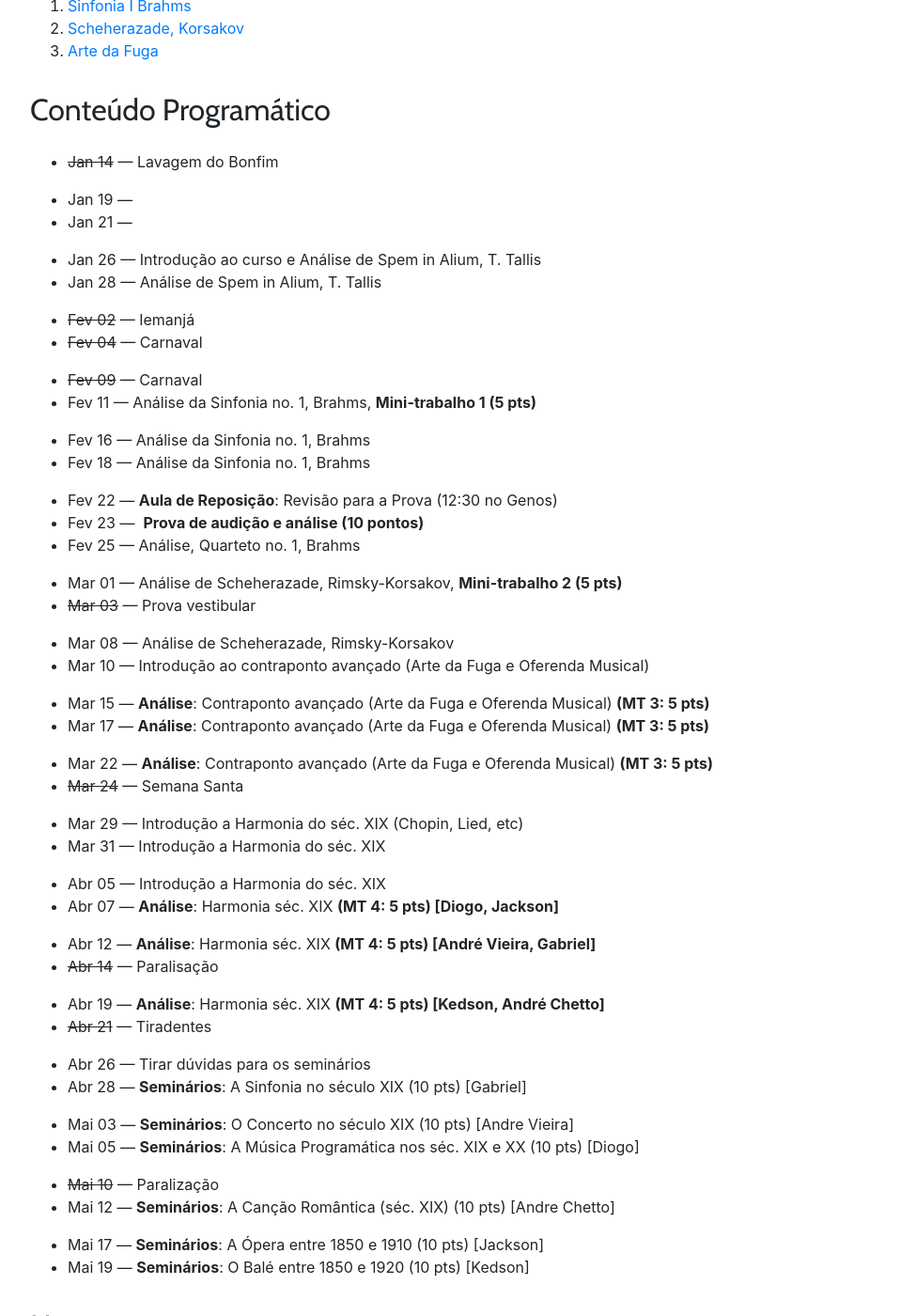
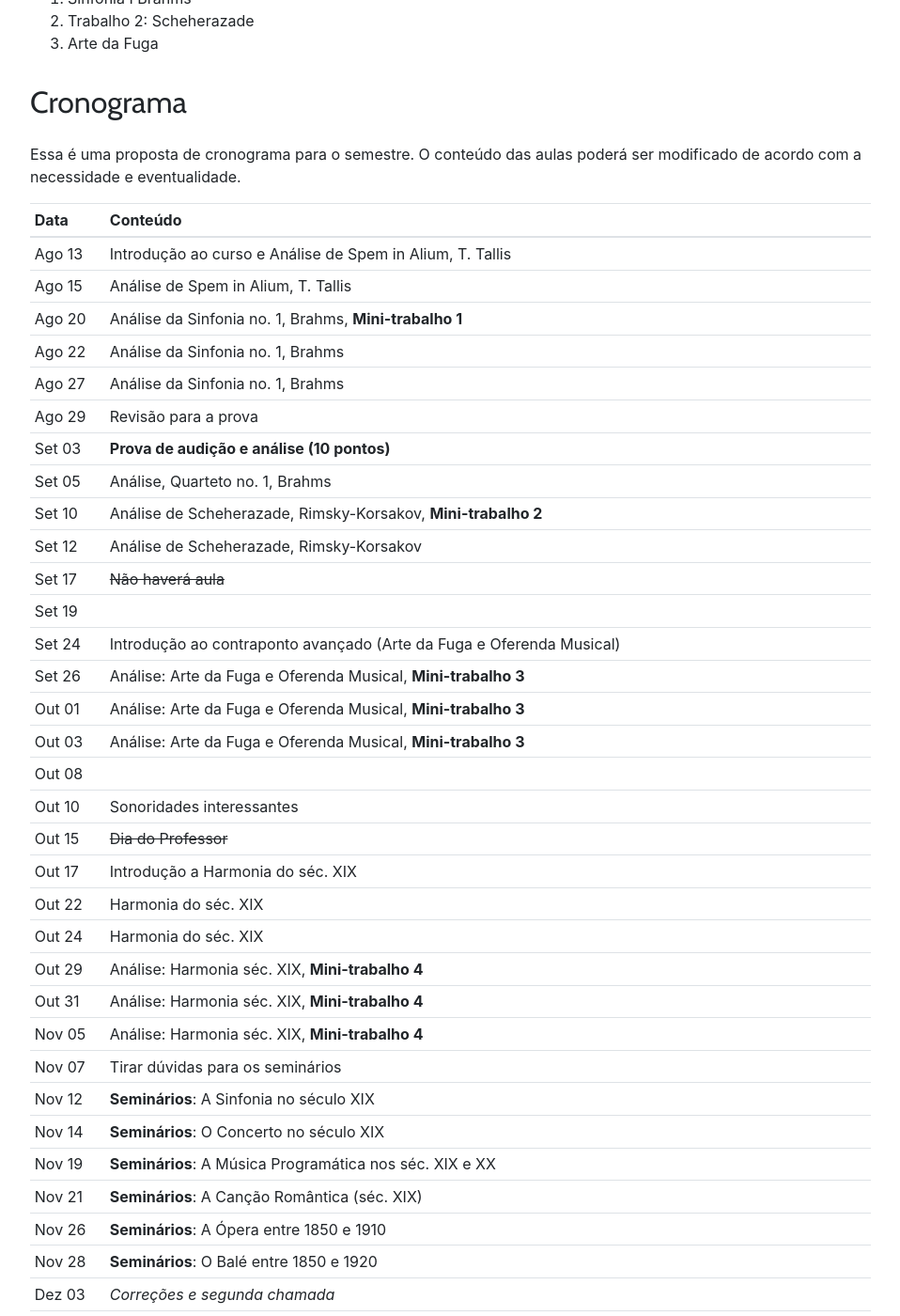
Before and after one commit to kroger/genosmus, a Jekyll site: the page built from _pedro/2019.2/musa76.md, in a window 1280 px wide and 1400 px high, scrolled down 1231 px. Shown: the whole window at 94% size, without its empty margins (68-1026 px from the left). Built offline with Jekyll 4.4.1, drawn with Linux system fonts in a browser that asks for light colours; some of the changed text lies outside the part shown.

Commit message:
Cronograma inicial para LEM 8

```diff
--- a/_pedro/2019.2/musa76.md
+++ b/_pedro/2019.2/musa76.md
@@ -5,97 +5,107 @@ layout: disciplina
 
 ## Ementa
 
-Estudo das técnicas contrapontísticas e harmônicas complexas e das grandes formas da música sinfônica e sinfônico-coral.
+Estudo das técnicas contrapontísticas e harmônicas complexas e das
+grandes formas da música sinfônica e sinfônico-coral.
 
 ## Objetivos
 
-Diferentemente dos LEMs anteriores, onde os assuntos como forma e contraponto tendem a ser vistos como itens primários e os exemplos musicais subordinados à eles, nessa disciplina os exemplos musicais são primários e os assuntos subordinados a eles. Ou seja, em cada composição serão identificado e estudados elementos musicais como: forma, harmonia, orquestração (incluindo aspectos vocais), construção melódica, contraponto, e texto.
+Diferentemente dos LEMs anteriores, onde os assuntos como forma e
+contraponto tendem a ser vistos como itens primários e os exemplos
+musicais subordinados à eles, nessa disciplina os exemplos musicais são
+primários e os assuntos subordinados a eles. Ou seja, em cada composição
+serão identificado e estudados elementos musicais como: forma, harmonia,
+orquestração (incluindo aspectos vocais), construção melódica,
+contraponto, e texto.
 
 ## Avaliação
 
-A avaliação final será a média ponderada de 4 notas:
+A avaliação final será soma de 4 notas:
 
-  * 2 mini-trabalhos (10 pontos no total), peso 3
-  * 2 mini-trabalhos (10 pontos no total), peso 3
-  * 1 prova de audição e análise (10 pontos), peso 2
-  * 1 seminário oral com a apresentação de um tópico (10 pontos), peso 2
+  * 4 mini-trabalhos: 5 pontos
+  * 1 prova de audição e análise: 2.5 pontos
+  * 1 seminário oral: 2.5 pontos
 
-<div>
-  <p>
-    Os trabalhos só serão aceitos entregues rigorosamente no prazo, no início de aula do dia marcado para entrega. Eu não aceito trabalhos por e-mail. O aluno que faltar no dia da entrega de um trabalho poderá entregá-lo na aula seguinte se justificar a falta com atestado médico assinado e com número do Conselho Regional de Medicina. Crie o hábito de fazer backup dos seus trabalhos e projetos. Não será aceita a perda de dados como desculpa para dilatar o prazo de entrega.<br /> Se você acha que eu cometi algum erro na pontuação de algum trabalho, você tem uma semana contando a partir da data de entrega do trabalho para me procurar; depois disso a nota não será modificada
-  </p>
-</div>
+Os trabalhos só serão aceitos entregues rigorosamente no prazo, no
+início de aula do dia marcado para entrega. Eu não aceito trabalhos por
+e-mail. O aluno que faltar no dia da entrega de um trabalho poderá
+entregá-lo na aula seguinte se justificar a falta com atestado médico
+assinado e com número do Conselho Regional de Medicina. Crie o hábito de
+fazer backup dos seus trabalhos e projetos. Não será aceita a perda de
+dados como desculpa para dilatar o prazo de entrega.
+
+Se você acha que eu cometi algum erro na pontuação de algum trabalho,
+você tem uma semana contando a partir da data de entrega do trabalho
+para me procurar; depois disso a nota não será modificada.
 
 ## Materiais
 
-  * [Gravações](http://genosmus.com/aulas/LEM%208%20Audio.zip)
-  * [Partituras](http://genosmus.com/aulas/LEM%208%20Partituras.zip)
-  * [Gravações para a prova de audição](http://genosmus.com/aulas/Prova%20de%20Audicao.zip)
-  * [Apostila Fuga](http://genosmus.com/aulas/Fuga.pdf)
+  * [Gravações][1]
+  * [Partituras][2]
+  * [Gravações para a prova de audição][3]
+  * [Apostila Fuga][4]
 
 ## Trabalhos
 
-  1. <a title="Sinfonia 1 Brahms" href="http://genosmus.com/ensino/musa76-literatura-e-estruturacao-musical-viii/sinfonia-1-brahms/" target="_blank">Sinfonia I Brahms</a>
-  2. [Scheherazade, Korsakov](http://genosmus.com/ensino/musa76-literatura-e-estruturacao-musical-viii/trabalho-scheherazade/ "Trabalho 2: Scheherazade")
-  3. [Arte da Fuga](http://genosmus.com/ensino/musa76-literatura-e-estruturacao-musical-viii/arte-da-fuga/)
+  1. Sinfonia I Brahms
+  2. Trabalho 2: Scheherazade
+  3. Arte da Fuga
 
-## Conteúdo Programático
 
-  * <span style="text-decoration: line-through;">Jan 14</span> &#8212; Lavagem do Bonfim
+## Cronograma
 
-  * Jan 19 &#8212;
-  * Jan 21 &#8212;
+Essa é uma proposta de cronograma para o semestre. O conteúdo das aulas
+poderá ser modificado de acordo com a necessidade e eventualidade.
 
-  * Jan 26 &#8212; Introdução ao curso e Análise de Spem in Alium, T. Tallis
-  * Jan 28 &#8212; Análise de Spem in Alium, T. Tallis
+Data   | Conteúdo
+ ------| ---
+Ago 13 | Introdução ao curso e Análise de Spem in Alium, T. Tallis
+Ago 15 | Análise de Spem in Alium, T. Tallis
+Ago 20 | Análise da Sinfonia no. 1, Brahms, **Mini-trabalho 1**
+Ago 22 | Análise da Sinfonia no. 1, Brahms
+Ago 27 | Análise da Sinfonia no. 1, Brahms
+Ago 29 | Revisão para a prova
+Set 03 | **Prova de audição e análise (10 pontos)**
+Set 05 | Análise, Quarteto no. 1, Brahms
+Set 10 | Análise de Scheherazade, Rimsky-Korsakov, **Mini-trabalho 2**
+Set 12 | Análise de Scheherazade, Rimsky-Korsakov
+Set 17 | <del>Não haverá aula</del>
+Set 19 |
+Set 24 | Introdução ao contraponto avançado (Arte da Fuga e Oferenda Musical)
+Set 26 | Análise: Arte da Fuga e Oferenda Musical,  **Mini-trabalho 3**
+Out 01 | Análise: Arte da Fuga e Oferenda Musical,  **Mini-trabalho 3**
+Out 03 | Análise: Arte da Fuga e Oferenda Musical,  **Mini-trabalho 3**
+Out 08 |
+Out 10 | Sonoridades interessantes
+Out 15 | <del>Dia do Professor</del>
+Out 17 | Introdução a Harmonia do séc. XIX
+Out 22 | Harmonia do séc. XIX
+Out 24 | Harmonia do séc. XIX
+Out 29 | Análise: Harmonia séc. XIX, **Mini-trabalho 4**
+Out 31 | Análise: Harmonia séc. XIX, **Mini-trabalho 4**
+Nov 05 | Análise: Harmonia séc. XIX, **Mini-trabalho 4**
+Nov 07 | Tirar dúvidas para os seminários
+Nov 12 | **Seminários**: A Sinfonia no século XIX
+Nov 14 | **Seminários**: O Concerto no século XIX
+Nov 19 | **Seminários**: A Música Programática nos séc. XIX e XX
+Nov 21 | **Seminários**: A Canção Romântica (séc. XIX)
+Nov 26 | **Seminários**: A Ópera entre 1850 e 1910
+Nov 28 | **Seminários**: O Balé entre 1850 e 1920
+Dez 03 | *Correções e segunda chamada*
+Dez 05 | *Correções e segunda chamada*
+{: .table .table-sm .table-cronograma}
 
-  * <del>Fev 02</del> &#8212; Iemanjá
-  * <del>Fev 04</del> &#8212; Carnaval
-
-  * <del>Fev 09</del> &#8212; Carnaval
-  * Fev 11 &#8212; Análise da Sinfonia no. 1, Brahms, **Mini-trabalho 1 (5 pts)**
-
-  * Fev 16 &#8212; Análise da Sinfonia no. 1, Brahms
-  * Fev 18 &#8212; Análise da Sinfonia no. 1, Brahms
-
-  * Fev 22 &#8212; **Aula de Reposição**: Revisão para a Prova (12:30 no Genos)
-  * Fev 23 &#8212;  **Prova de audição e análise (10 pontos)**
-  * Fev 25 &#8212; Análise, Quarteto no. 1, Brahms
-
-  * Mar 01 &#8212; Análise de Scheherazade, Rimsky-Korsakov, **Mini-trabalho 2 (5 pts)**
-  * <del>Mar 03</del> &#8212; Prova vestibular
-
-  * Mar 08 &#8212; Análise de Scheherazade, Rimsky-Korsakov
-  * Mar 10 &#8212; Introdução ao contraponto avançado (Arte da Fuga e Oferenda Musical)
-
-  * Mar 15 &#8212; **Análise**: Contraponto avançado (Arte da Fuga e Oferenda Musical) **(MT 3: 5 pts)**
-  * Mar 17 &#8212; **Análise**: Contraponto avançado (Arte da Fuga e Oferenda Musical) **(MT 3: 5 pts)**
-
-  * Mar 22 &#8212; **Análise**: Contraponto avançado (Arte da Fuga e Oferenda Musical) **(MT 3: 5 pts)**
-  * <del>Mar 24</del> &#8212; Semana Santa
-
-  * Mar 29 &#8212; Introdução a Harmonia do séc. XIX (Chopin, Lied, etc)
-  * Mar 31 &#8212; Introdução a Harmonia do séc. XIX
-
-  * Abr 05 &#8212; Introdução a Harmonia do séc. XIX
-  * Abr 07 &#8212; **Análise**: Harmonia séc. XIX **(MT 4: 5 pts) [Diogo, Jackson]**
-
-  * Abr 12 &#8212; **Análise**: Harmonia séc. XIX **(MT 4: 5 pts) [André Vieira, Gabriel]**
-  * <del>Abr 14</del> &#8212; Paralisação
-
-  * Abr 19 &#8212; **Análise**: Harmonia séc. XIX **(MT 4: 5 pts) [Kedson, André Chetto]**
-  * <del>Abr 21</del> &#8212; Tiradentes
-
-  * Abr 26 &#8212; Tirar dúvidas para os seminários
-  * Abr 28 &#8212; **Seminários**: A Sinfonia no século XIX (10 pts) [Gabriel]
-
-  * Mai 03 &#8212; **Seminários**: O Concerto no século XIX (10 pts) [Andre Vieira]
-  * Mai 05 &#8212; **Seminários**: A Música Programática nos séc. XIX e XX (10 pts) [Diogo]
-
-  * <del>Mai 10</del> &#8212; Paralização
-  * Mai 12 &#8212; **Seminários**: A Canção Romântica (séc. XIX) (10 pts) [Andre Chetto]
-
-  * Mai 17 &#8212; **Seminários**: A Ópera entre 1850 e 1910 (10 pts) [Jackson]
-  * Mai 19 &#8212; **Seminários**: O Balé entre 1850 e 1920 (10 pts) [Kedson]
 
 ## Notas
+
+| Nome               | PR | PC | AO | SE | Nota |
+|:-------------------|:---|:---|:---|:---|:-----|
+|                    |    |    |    |    | =sum |
+|                    |    |    |    |    | =sum |
+|                    |    |    |    |    | =sum |
+|                    |    |    |    |    | =sum |
+|                    |    |    |    |    | =sum |
+|                    |    |    |    |    | =sum |
+|                    |    |    |    |    | =sum |
+|                    |    |    |    |    | =sum |
+{: .table .table-sm}
```
Also changed, not shown: _pedro/2019.1/musa75.md (+3 -2 lines).
